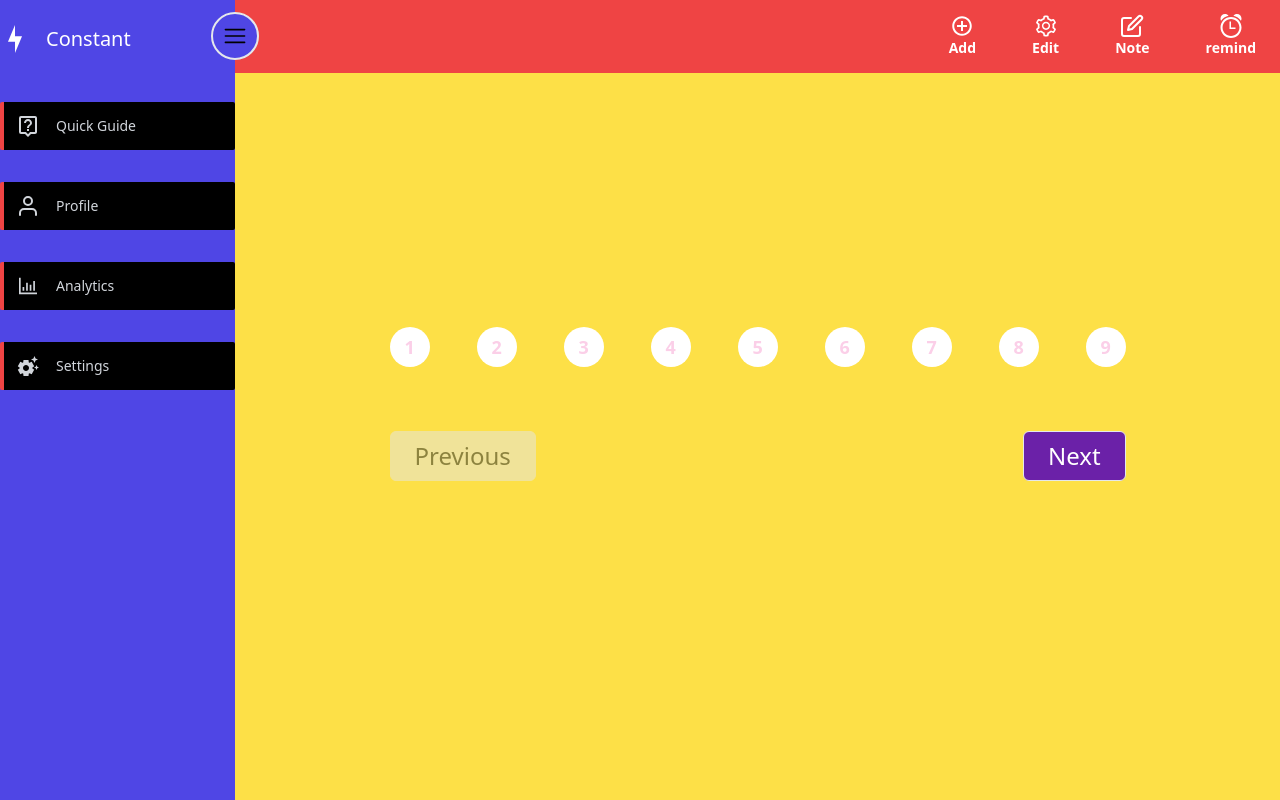
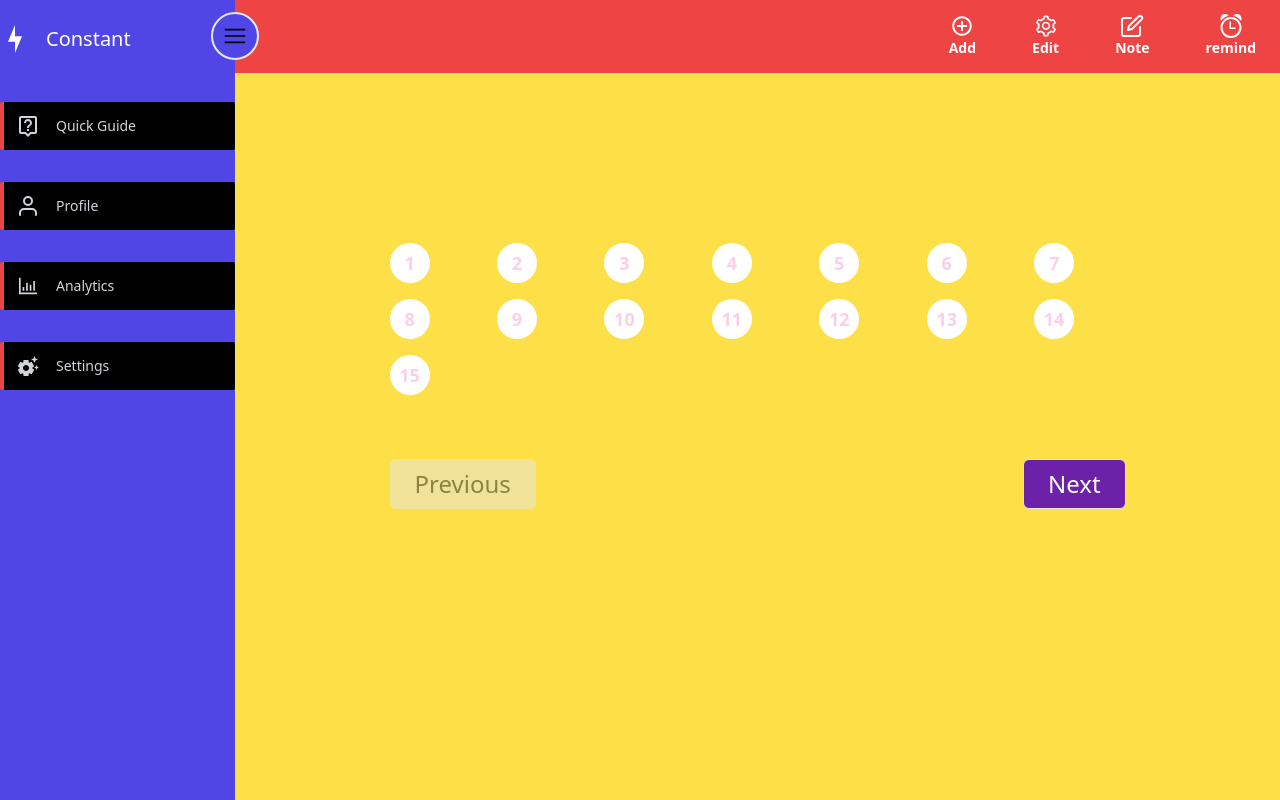
Before and after one commit to Oms-343/Constant, a React (Create React App) app: page /home in a window 1280 px wide. Built offline with nearby package versions, Linux system fonts and the light colour scheme.

Commit message:
the date component is getting messy and oh boy it is just thr start

```diff
--- a/src/componentss/Stepper.js
+++ b/src/componentss/Stepper.js
@@ -1,6 +1,6 @@
 import React, { useState } from "react";
 
-const steps = [1, 2, 3, 4, 5, 6, 7, 8, 9];
+const steps = [1, 2, 3, 4, 5, 6, 7, 8, 9, 10, 11, 12, 13, 14, 15];
 
 const Stepper = () => {
   const [activeStep, setActiveStep] = useState(1);
@@ -19,15 +19,13 @@ const Stepper = () => {
 
   return (
     <div className="w-full max-w-3xl mx-auto px-4">
-      <div className="flex justify-between mt-14 relative">
-        <div
-          className="absolute bg-pink-200 h-1 w-full top-1/2 transform -translate-y-1/2 left-0"
-          style={{ zIndex: -1 }}
-        />
-        <div
-          className="absolute bg-purple-800 h-1 transition-all duration-400 ease-out top-1/2 transform -translate-y-1/2 left-0"
-          style={{ width }}
-        />
+      <div
+        className="grid grid-cols-7 grid-rows-3 gap-4"
+        style={{
+          gridTemplateColumns: "repeat(7, 1fr)",
+          gridTemplateRows: "repeat(3, 1fr)",
+        }}
+      >
         {steps.map((step) => (
           <div key={step} className="relative">
             <div
```
